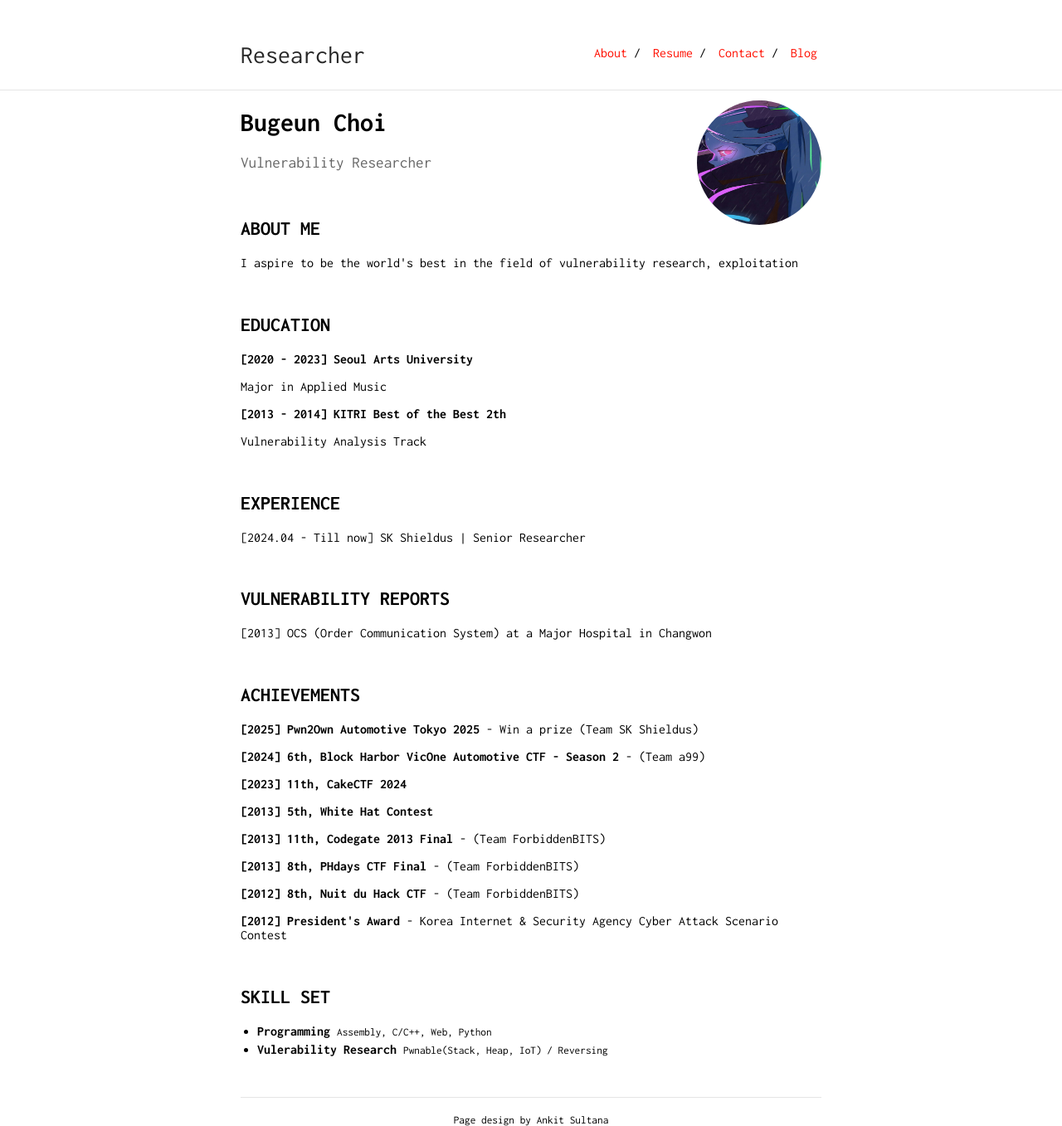
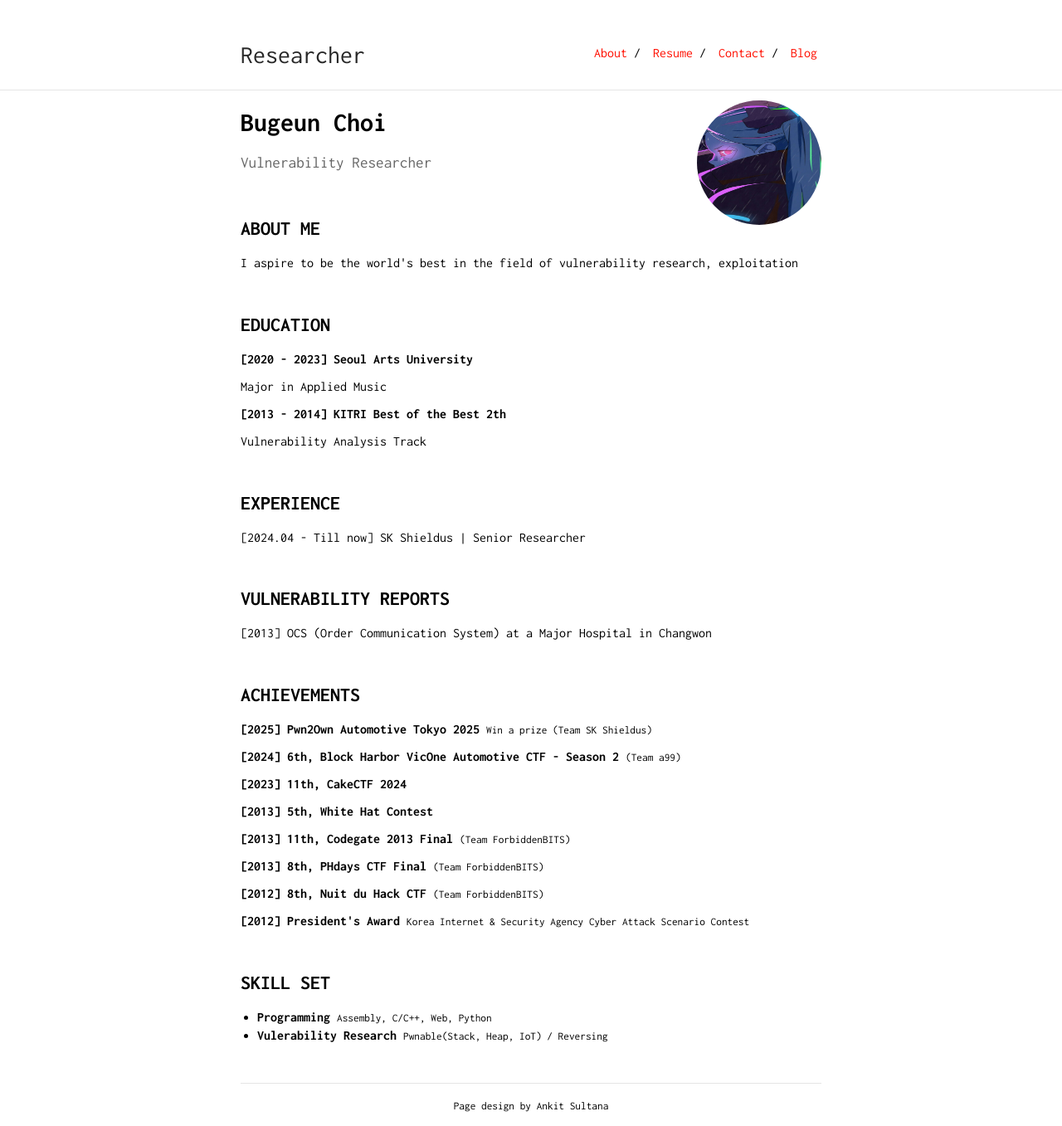
Before and after one commit to Bugeun/bugeun.github.io, a Jekyll site: the page built from index.md, in a window 1280 px wide. Shown: the whole page at 83% size. Built offline with Jekyll 4.4.1, drawn with Linux system fonts in a browser that asks for light colours.

```diff
--- a/index.md
+++ b/index.md
@@ -37,10 +37,10 @@ Vulnerability Researcher
 ## ACHIEVEMENTS
 
 <p data-ke-size="size16">
-<b>[2025] Pwn2Own Automotive Tokyo 2025</b> - Win a prize (Team SK Shieldus)
+<b>[2025] Pwn2Own Automotive Tokyo 2025</b> <small> Win a prize (Team SK Shieldus) </small>
 </p>
 <p data-ke-size="size16">
-<b>[2024] 6th, Block Harbor VicOne Automotive CTF - Season 2</b> - (Team a99)
+<b>[2024] 6th, Block Harbor VicOne Automotive CTF - Season 2</b> <small> (Team a99) </small>
 </p>
 <p data-ke-size="size16">
 <b>[2023] 11th, CakeCTF 2024</b>
@@ -49,16 +49,16 @@ Vulnerability Researcher
 <b>[2013] 5th, White Hat Contest</b>
 </p>
 <p data-ke-size="size16">
-<b>[2013] 11th, Codegate 2013 Final</b> - (Team ForbiddenBITS)
+<b>[2013] 11th, Codegate 2013 Final</b> <small>(Team ForbiddenBITS)</small>
 </p>
 <p data-ke-size="size16">
-<b>[2013] 8th, PHdays CTF Final</b> - (Team ForbiddenBITS)
+<b>[2013] 8th, PHdays CTF Final</b> <small>(Team ForbiddenBITS)</small>
 </p>
 <p data-ke-size="size16">
-<b>[2012] 8th, Nuit du Hack CTF</b> - (Team ForbiddenBITS)
+<b>[2012] 8th, Nuit du Hack CTF</b> <small>(Team ForbiddenBITS)</small>
 </p>
 <p data-ke-size="size16">
-<b>[2012] President's Award</b> - Korea Internet &amp; Security Agency Cyber Attack Scenario Contest
+<b>[2012] President's Award</b> <small>Korea Internet &amp; Security Agency Cyber Attack Scenario Contest</small>
 </p>
 &nbsp;
 
```
